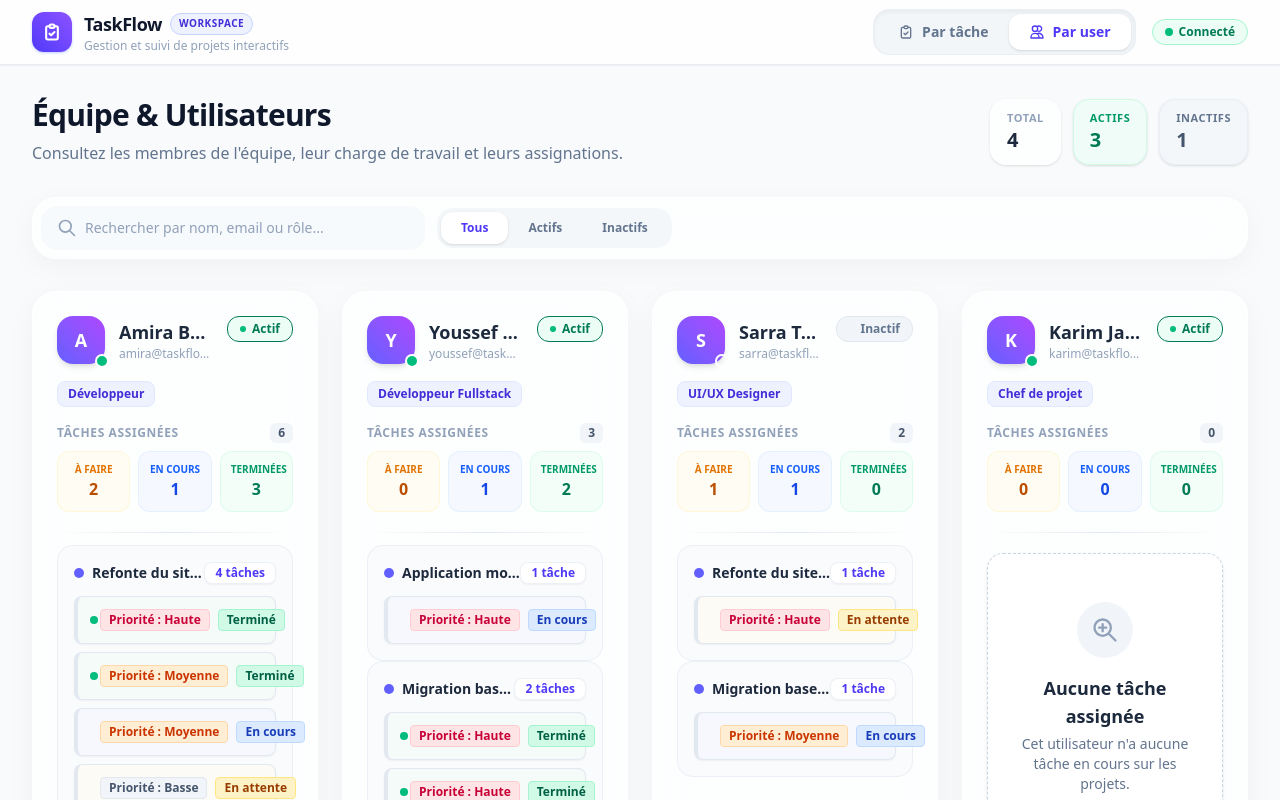
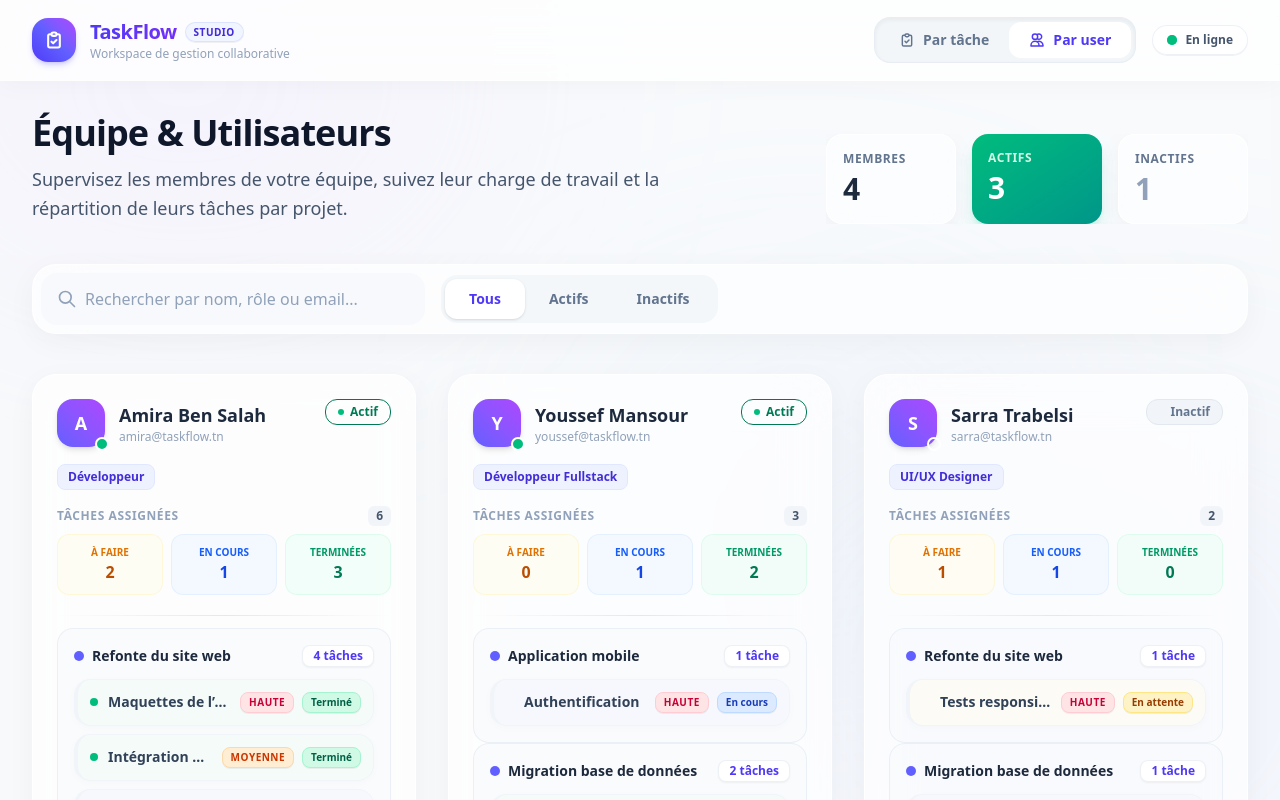
Before and after one commit to omarsafi3/tp_front, an Angular app in the folder TaskFlow/: page / in a window 1280 px wide. Both pictures are taken after a click on the button "Par user". Shown: the top 800 px of the page. Built offline with nearby package versions, Linux system fonts and the light colour scheme.

Commit message:
style(ui): overhaul design system with glassmorphism, ambient gradients and modern component styling

```diff
--- a/TaskFlow/src/app/app.html
+++ b/TaskFlow/src/app/app.html
@@ -1,22 +1,27 @@
-<div class="min-h-screen bg-slate-50 flex flex-col font-sans">
-  <!-- Barre de navigation supérieure -->
-  <header class="sticky top-0 z-30 bg-white/80 backdrop-blur-md border-b border-slate-200/80 shadow-xs">
-    <div class="max-w-7xl mx-auto px-4 sm:px-6 lg:px-8 h-16 flex items-center justify-between">
+<div class="min-h-screen bg-slate-50/50 relative overflow-hidden flex flex-col font-sans text-slate-800 selection:bg-indigo-100 selection:text-indigo-800">
+  <!-- Décorations d'arrière-plan modernes (Ambient glow blobs) -->
+  <div class="fixed top-[-12%] left-[-8%] w-[45%] h-[45%] rounded-full bg-purple-300/20 blur-[130px] pointer-events-none -z-10"></div>
+  <div class="fixed bottom-[-10%] right-[-10%] w-[50%] h-[50%] rounded-full bg-indigo-300/20 blur-[140px] pointer-events-none -z-10"></div>
+  <div class="fixed top-[40%] right-[20%] w-[35%] h-[35%] rounded-full bg-blue-200/15 blur-[120px] pointer-events-none -z-10"></div>
+
+  <!-- Barre de navigation supérieure (Frosted glass) -->
+  <header class="sticky top-0 z-40 bg-white/75 backdrop-blur-xl border-b border-white/60 shadow-[0_4px_25px_rgba(0,0,0,0.03)]">
+    <div class="max-w-7xl mx-auto px-4 sm:px-6 lg:px-8 h-20 flex items-center justify-between">
       <!-- Logo et Titre -->
-      <div class="flex items-center gap-3">
-        <div class="w-10 h-10 rounded-xl bg-gradient-to-tr from-indigo-600 to-violet-500 flex items-center justify-center text-white shadow-sm shadow-indigo-200">
+      <div class="flex items-center gap-3.5 group cursor-pointer">
+        <div class="w-11 h-11 rounded-2xl bg-gradient-to-tr from-indigo-600 via-indigo-500 to-purple-500 flex items-center justify-center text-white shadow-md shadow-indigo-500/25 transition-transform duration-300 group-hover:scale-105 group-hover:rotate-2">
           <svg xmlns="http://www.w3.org/2000/svg" class="w-5 h-5" fill="none" viewBox="0 0 24 24" stroke="currentColor" stroke-width="2.5">
             <path stroke-linecap="round" stroke-linejoin="round" d="M9 5H7a2 2 0 00-2 2v12a2 2 0 002 2h10a2 2 0 002-2V7a2 2 0 00-2-2h-2M9 5a2 2 0 002 2h2a2 2 0 002-2M9 5a2 2 0 012-2h2a2 2 0 012 2m-6 9l2 2 4-4" />
           </svg>
         </div>
         <div>
-          <h1 class="text-lg font-black text-slate-900 tracking-tight flex items-center gap-2">
+          <h1 class="text-xl font-black bg-clip-text text-transparent bg-gradient-to-r from-indigo-600 to-purple-600 tracking-tight flex items-center gap-2">
             {{ title() }}
-            <span class="text-[10px] font-bold uppercase tracking-wider bg-indigo-50 text-indigo-700 px-2 py-0.5 rounded-full border border-indigo-200">
-              Workspace
+            <span class="text-[10px] font-black uppercase tracking-wider bg-indigo-50/80 text-indigo-700 px-2 py-0.5 rounded-full border border-indigo-200/50 shadow-2xs">
+              Studio
             </span>
           </h1>
-          <p class="text-xs text-slate-400">Gestion et suivi de projets interactifs</p>
+          <p class="text-xs font-medium text-slate-400">Workspace de gestion collaborative</p>
         </div>
       </div>
 
@@ -28,29 +33,39 @@
           (viewChange)="onViewChange($event)"
         />
 
-        <span class="hidden sm:inline-flex items-center gap-1.5 px-3 py-1 rounded-full text-xs font-semibold bg-emerald-50 text-emerald-700 border border-emerald-200">
-          <span class="w-2 h-2 rounded-full bg-emerald-500 animate-pulse"></span>
-          Connecté
-        </span>
+        <div class="hidden md:flex items-center gap-2 px-3.5 py-1.5 rounded-full bg-white/80 border border-slate-200/60 shadow-2xs">
+          <span class="relative flex h-2.5 w-2.5">
+            <span class="animate-ping absolute inline-flex h-full w-full rounded-full bg-emerald-400 opacity-75"></span>
+            <span class="relative inline-flex rounded-full h-2.5 w-2.5 bg-emerald-500"></span>
+          </span>
+          <span class="text-xs font-bold text-slate-600">En ligne</span>
+        </div>
       </div>
     </div>
   </header>
 
   <!-- Contenu Principal -->
-  <main class="flex-1">
+  <main class="flex-1 w-full max-w-7xl mx-auto px-4 sm:px-6 lg:px-8 py-8">
     @if (currentView() === 'tasks') {
-      <app-project-list />
+      <div class="animate-in fade-in duration-300">
+        <app-project-list />
+      </div>
     } @else {
-      <div class="max-w-7xl mx-auto px-4 sm:px-6 lg:px-8 py-8">
+      <div class="animate-in fade-in duration-300">
         <app-user-list />
       </div>
     }
   </main>
 
   <!-- Pied de page -->
-  <footer class="bg-white border-t border-slate-200 py-6 mt-12 text-center text-xs text-slate-400">
-    <div class="max-w-7xl mx-auto px-4">
-      <p>&copy; 2026 TaskFlow &bull; TP Architecture Frontend Angular</p>
+  <footer class="bg-white/60 backdrop-blur-md border-t border-slate-200/50 py-8 mt-12 text-center text-xs font-medium text-slate-400">
+    <div class="max-w-7xl mx-auto px-4 flex flex-col sm:flex-row items-center justify-between gap-4">
+      <div class="flex items-center gap-2">
+        <span class="font-bold text-slate-700">TaskFlow</span>
+        <span>&bull;</span>
+        <span>Framework Web Front-End</span>
+      </div>
+      <p>&copy; 2026-2027 Tous droits réservés.</p>
     </div>
   </footer>
 </div>
--- a/TaskFlow/src/app/features/projects/components/task-list/task-list.html
+++ b/TaskFlow/src/app/features/projects/components/task-list/task-list.html
@@ -1,15 +1,15 @@
 <div class="task-list space-y-2.5">
   <!-- Partie 8.2 : @if pour afficher "Aucune tâche" -->
   @if (tasks().length === 0) {
-    <p class="text-sm text-slate-400 italic py-3 text-center bg-slate-50 rounded-lg border border-dashed border-slate-200">
+    <div class="text-xs text-slate-400 font-medium py-3 text-center bg-slate-50/60 rounded-xl border border-dashed border-slate-200">
       Aucune tâche.
-    </p>
+    </div>
   } @else {
     <ul class="space-y-2">
       @for (task of tasks(); track task.id) {
         <!-- Partie 9 : Tâche avec bordure latérale, espacement et fond différencié -->
         <li
-          class="flex flex-col sm:flex-row sm:items-center justify-between gap-2.5 p-3 rounded-lg border border-slate-200 shadow-xs transition-all duration-150"
+          class="flex flex-col sm:flex-row sm:items-center justify-between gap-2.5 p-3 rounded-2xl border border-slate-100 shadow-[0_2px_8px_rgba(0,0,0,0.02)] transition-all duration-200 hover:shadow-sm"
           [ngClass]="getTaskStatusBorderClass(task.status)"
         >
           <!-- Partie 6.1 : Interpolation du titre de la tâche -->
@@ -21,7 +21,7 @@
               [class.bg-amber-500]="task.status === 'En attente'"
             ></span>
             <span
-              class="text-sm font-medium truncate"
+              class="text-xs sm:text-sm font-semibold text-slate-700 truncate"
               [class.line-through]="task.status === 'Terminé'"
               [class.text-slate-400]="task.status === 'Terminé'"
             >
@@ -32,8 +32,8 @@
           <div class="flex flex-wrap items-center gap-2 shrink-0">
             <!-- Nom de l'assigné (affiché seulement si showAssignee est vrai) -->
             @if (showAssignee()) {
-              <span class="inline-flex items-center gap-1 px-2 py-0.5 rounded text-xs font-medium bg-slate-100 text-slate-600 border border-slate-200/50">
-                <svg xmlns="http://www.w3.org/2000/svg" class="w-3 h-3 text-slate-400" viewBox="0 0 20 20" fill="currentColor">
+              <span class="inline-flex items-center gap-1.5 px-2.5 py-1 rounded-lg text-[11px] font-semibold bg-white text-slate-600 border border-slate-200/60 shadow-2xs">
+                <svg xmlns="http://www.w3.org/2000/svg" class="w-3 h-3 text-indigo-400" viewBox="0 0 20 20" fill="currentColor">
                   <path fill-rule="evenodd" d="M10 9a3 3 0 100-6 3 3 0 000 6zm-7 9a7 7 0 1114 0H3z" clip-rule="evenodd" />
                 </svg>
                 {{ getAssigneeName(task.assigneeId) }}
@@ -42,15 +42,15 @@
 
             <!-- Partie 6.1 : Interpolation de la priorité avec badge -->
             <span
-              class="inline-flex items-center px-2 py-0.5 rounded text-xs font-semibold border"
+              class="inline-flex items-center px-2 py-0.5 rounded-lg text-[10px] font-bold uppercase tracking-wider border shadow-2xs"
               [ngClass]="getPriorityBadgeClass(task.priority)"
             >
-              Priorité : {{ task.priority }}
+              {{ task.priority }}
             </span>
 
             <!-- Partie 6.1 : Interpolation du statut avec badge différencié -->
             <span
-              class="inline-flex items-center px-2 py-0.5 rounded text-xs font-semibold border"
+              class="inline-flex items-center px-2 py-0.5 rounded-lg text-[10px] font-bold border shadow-2xs"
               [ngClass]="getStatusBadgeClass(task.status)"
             >
               {{ task.status }}
--- a/TaskFlow/src/app/features/users/components/user-list/user-list.html
+++ b/TaskFlow/src/app/features/users/components/user-list/user-list.html
@@ -1,34 +1,36 @@
-<div class="space-y-8">
+<div class="space-y-10">
   <!-- Header & Stats -->
-  <div class="flex flex-col sm:flex-row sm:items-end justify-between gap-6">
-    <div>
-      <h2 class="text-3xl font-black text-slate-900 tracking-tight mb-2">Équipe & Utilisateurs</h2>
-      <p class="text-slate-500 font-medium">
-        Consultez les membres de l'équipe, leur charge de travail et leurs assignations.
+  <div class="flex flex-col lg:flex-row lg:items-end justify-between gap-8">
+    <div class="max-w-2xl">
+      <h2 class="text-4xl font-black text-slate-900 tracking-tight mb-3">Équipe & Utilisateurs</h2>
+      <p class="text-lg text-slate-600 leading-relaxed">
+        Supervisez les membres de votre équipe, suivez leur charge de travail et la répartition de leurs tâches par projet.
       </p>
     </div>
 
-    <!-- Quick Stats -->
-    <div class="flex gap-3">
-      <div class="px-4 py-2.5 rounded-2xl bg-white/70 backdrop-blur-md border border-white shadow-sm">
-        <span class="text-[11px] font-bold uppercase tracking-wider text-slate-400 block">Total</span>
-        <span class="text-xl font-black text-slate-800">{{ totalUsersCount() }}</span>
+    <!-- Stats Cards -->
+    <div class="flex gap-4 overflow-x-auto pb-4 lg:pb-0">
+      <div class="flex-shrink-0 bg-white/60 backdrop-blur-lg border border-white/80 shadow-[0_8px_30px_rgb(0,0,0,0.04)] rounded-2xl p-4 min-w-[130px]">
+        <p class="text-xs font-bold text-slate-500 uppercase tracking-wider mb-1">Membres</p>
+        <p class="text-3xl font-black text-slate-800">{{ totalUsersCount() }}</p>
       </div>
-      <div class="px-4 py-2.5 rounded-2xl bg-emerald-50/60 border border-emerald-100 shadow-sm">
-        <span class="text-[11px] font-bold uppercase tracking-wider text-emerald-600 block">Actifs</span>
-        <span class="text-xl font-black text-emerald-700">{{ activeUsersCount() }}</span>
+
+      <div class="flex-shrink-0 bg-gradient-to-br from-emerald-500 to-teal-600 shadow-lg shadow-emerald-500/20 rounded-2xl p-4 min-w-[130px] text-white">
+        <p class="text-xs font-bold text-emerald-100 uppercase tracking-wider mb-1">Actifs</p>
+        <p class="text-3xl font-black">{{ activeUsersCount() }}</p>
       </div>
-      <div class="px-4 py-2.5 rounded-2xl bg-slate-100/70 border border-slate-200/60 shadow-sm">
-        <span class="text-[11px] font-bold uppercase tracking-wider text-slate-500 block">Inactifs</span>
-        <span class="text-xl font-black text-slate-600">{{ inactiveUsersCount() }}</span>
+
+      <div class="flex-shrink-0 bg-white/60 backdrop-blur-lg border border-white/80 shadow-[0_8px_30px_rgb(0,0,0,0.04)] rounded-2xl p-4 min-w-[130px]">
+        <p class="text-xs font-bold text-slate-500 uppercase tracking-wider mb-1">Inactifs</p>
+        <p class="text-3xl font-black text-slate-400">{{ inactiveUsersCount() }}</p>
       </div>
     </div>
   </div>
 
-  <!-- Search & Filter Controls -->
-  <div class="bg-white/70 backdrop-blur-xl border border-white/60 p-2 rounded-3xl shadow-[0_8px_30px_rgb(0,0,0,0.04)] flex flex-col sm:flex-row gap-3 items-center">
-    <!-- Search Bar -->
-    <div class="relative w-full sm:w-96 flex-shrink-0">
+  <!-- Search & Segmented Filter Bar -->
+  <div class="bg-white/70 backdrop-blur-xl border border-white/60 p-2 rounded-3xl shadow-[0_8px_30px_rgb(0,0,0,0.04)] flex flex-col md:flex-row gap-4 items-center">
+    <!-- Search Input -->
+    <div class="relative w-full md:w-96 flex-shrink-0">
       <div class="absolute inset-y-0 left-0 pl-4 flex items-center pointer-events-none">
         <svg class="h-5 w-5 text-slate-400" fill="none" viewBox="0 0 24 24" stroke="currentColor" stroke-width="2">
           <path stroke-linecap="round" stroke-linejoin="round" d="M21 21l-6-6m2-5a7 7 0 11-14 0 7 7 0 0114 0z" />
@@ -36,24 +38,26 @@
       </div>
       <input
         type="text"
-        placeholder="Rechercher par nom, email ou rôle..."
+        placeholder="Rechercher par nom, rôle ou email..."
         [(ngModel)]="searchTerm"
-        class="w-full pl-11 pr-4 py-3 bg-slate-100/50 border-none rounded-2xl text-slate-900 placeholder-slate-400 focus:ring-2 focus:ring-indigo-500 focus:bg-white transition-all text-sm font-medium"
+        class="w-full pl-11 pr-4 py-3.5 bg-slate-100/50 border-none rounded-2xl text-slate-900 placeholder-slate-400 focus:ring-2 focus:ring-indigo-500 focus:bg-white transition-all font-medium"
       />
     </div>
 
-    <!-- Active Filters -->
-    <div class="flex p-1 w-full sm:w-auto bg-slate-100/80 rounded-2xl">
+    <!-- Active Status Segmented Filter -->
+    <div class="flex p-1 w-full md:w-auto bg-slate-100/80 rounded-2xl overflow-x-auto">
       @for (filter of ['Tous', 'Actifs', 'Inactifs']; track filter) {
         <button
           type="button"
           (click)="setActiveFilter($any(filter))"
-          class="flex-1 sm:flex-none px-5 py-2 rounded-xl text-xs font-bold transition-all duration-200"
+          class="flex-1 md:flex-none px-6 py-2.5 rounded-xl text-sm font-bold transition-all duration-300 ease-out whitespace-nowrap"
           [class.bg-white]="activeFilter() === filter"
           [class.text-indigo-600]="activeFilter() === filter"
           [class.shadow-sm]="activeFilter() === filter"
+          [class.scale-105]="activeFilter() === filter"
           [class.text-slate-500]="activeFilter() !== filter"
           [class.hover:text-slate-800]="activeFilter() !== filter"
+          [class.hover:bg-slate-200/50]="activeFilter() !== filter"
         >
           {{ filter }}
         </button>
@@ -63,41 +67,46 @@
 
   <!-- Selected User Preview Banner -->
   @if (selectedUser(); as user) {
-    <div class="animate-in fade-in slide-in-from-top-3 duration-300 relative overflow-hidden bg-gradient-to-r from-purple-900 via-indigo-900 to-slate-900 rounded-3xl p-6 text-white shadow-xl flex flex-col sm:flex-row items-center justify-between gap-4">
-      <div class="flex items-center gap-4">
-        <div class="w-12 h-12 rounded-2xl bg-white/10 backdrop-blur-md border border-white/20 flex items-center justify-center text-xl font-black">
+    <div class="animate-in fade-in slide-in-from-top-4 duration-300 relative overflow-hidden bg-gradient-to-r from-purple-950 via-indigo-900 to-slate-900 rounded-3xl p-8 text-white shadow-2xl shadow-indigo-900/20 flex flex-col sm:flex-row items-center justify-between gap-6">
+      <div class="absolute top-0 right-0 w-64 h-64 bg-white/10 rounded-full blur-3xl -translate-y-1/2 translate-x-1/3"></div>
+
+      <div class="relative z-10 flex items-center gap-5">
+        <div class="w-16 h-16 rounded-2xl bg-white/10 backdrop-blur-md border border-white/20 flex items-center justify-center text-2xl font-black shadow-inner">
           {{ user.name.charAt(0) }}
         </div>
         <div>
-          <span class="inline-flex items-center gap-1.5 px-2 py-0.5 rounded-md bg-white/10 text-[10px] font-bold uppercase tracking-wider text-indigo-200 mb-1">
-            Focus Membre
+          <span class="inline-flex items-center gap-1.5 px-2.5 py-1 rounded-md bg-indigo-500/30 border border-indigo-400/30 text-xs font-bold uppercase tracking-wider text-indigo-200 mb-2">
+            <span class="w-1.5 h-1.5 rounded-full bg-indigo-400"></span> Profil Sélectionné
           </span>
-          <h4 class="text-xl font-bold">{{ user.name }} <span class="text-xs font-normal text-slate-300">({{ user.role }})</span></h4>
-          <p class="text-xs text-slate-300">{{ user.email }}</p>
+          <h3 class="text-2xl font-bold">{{ user.name }}</h3>
+          <p class="text-sm text-slate-300 font-medium">{{ user.role }} &bull; {{ user.email }}</p>
         </div>
       </div>
+
       <button
         type="button"
         (click)="selectedUser.set(null)"
-        class="px-4 py-2 bg-white/10 hover:bg-white/20 border border-white/20 rounded-xl text-xs font-bold transition-all"
+        class="relative z-10 px-6 py-3 bg-white/10 hover:bg-white/20 backdrop-blur-md border border-white/20 rounded-xl font-semibold text-sm transition-all"
       >
-        Fermer
+        Fermer l'aperçu
       </button>
     </div>
   }
 
   <!-- Users Grid / Empty State -->
   @if (filteredUsers().length === 0) {
-    <div class="animate-in fade-in duration-300">
+    <div class="animate-in fade-in duration-500">
       <app-empty-state
-        [title]="searchTerm() ? 'Aucun utilisateur trouvé pour « ' + searchTerm() + ' »' : 'Aucun utilisateur disponible'"
-        [message]="'Essayez de modifier votre terme de recherche ou le filtre actif.'"
+        [title]="searchTerm() ? 'Aucun utilisateur trouvé pour « ' + searchTerm() + ' »' : 'Aucun utilisateur à afficher'"
+        [message]="'Modifiez vos termes de recherche ou réinitialisez le filtre de statut pour voir les membres.'"
       />
     </div>
   } @else {
-    <div class="grid grid-cols-1 md:grid-cols-2 lg:grid-cols-3 xl:grid-cols-4 gap-6">
+    <div class="grid grid-cols-1 md:grid-cols-2 xl:grid-cols-3 gap-8">
       @for (user of filteredUsers(); track user.id) {
         <app-user-card
+          class="h-full block animate-in fade-in zoom-in-95 duration-500"
+          [style.animation-delay]="$index * 50 + 'ms'"
           [user]="user"
           [projects]="projects()"
           [isSelected]="selectedUser()?.id === user.id"
--- a/TaskFlow/src/app/shared/components/empty-state/empty-state.html
+++ b/TaskFlow/src/app/shared/components/empty-state/empty-state.html
@@ -1,9 +1,9 @@
-<div class="empty-state-card text-center py-12 px-6 bg-white rounded-2xl border border-dashed border-slate-300 shadow-sm">
-  <div class="mx-auto w-14 h-14 mb-4 rounded-full bg-slate-100 flex items-center justify-center text-slate-400">
-    <svg xmlns="http://www.w3.org/2000/svg" class="w-7 h-7" fill="none" viewBox="0 0 24 24" stroke="currentColor" stroke-width="2">
-      <path stroke-linecap="round" stroke-linejoin="round" d="M21 21l-6-6m2-5a7 7 0 11-14 0 7 7 0 0114 0zM10 7v3m0 0v3m0-3h3m-3 0H7" />
+<div class="empty-state-card text-center py-7 px-5 bg-white/60 backdrop-blur-sm rounded-2xl border border-dashed border-slate-200 shadow-2xs transition-all">
+  <div class="mx-auto w-12 h-12 mb-3 rounded-2xl bg-gradient-to-tr from-slate-100 to-indigo-50/60 flex items-center justify-center text-indigo-400 border border-slate-200/50 shadow-2xs">
+    <svg xmlns="http://www.w3.org/2000/svg" class="w-6 h-6" fill="none" viewBox="0 0 24 24" stroke="currentColor" stroke-width="1.8">
+      <path stroke-linecap="round" stroke-linejoin="round" d="M20 13V6a2 2 0 00-2-2H6a2 2 0 00-2 2v7m16 0v5a2 2 0 01-2 2H6a2 2 0 01-2-2v-5m16 0h-2.586a1 1 0 00-.707.293l-2.414 2.414a1 1 0 01-.707.293h-3.172a1 1 0 01-.707-.293l-2.414-2.414A1 1 0 006.586 13H4" />
     </svg>
   </div>
-  <h3 class="text-lg font-semibold text-slate-800 mb-1">{{ title() }}</h3>
-  <p class="text-sm text-slate-500 max-w-sm mx-auto">{{ message() }}</p>
+  <h3 class="text-sm sm:text-base font-bold text-slate-800 mb-1 tracking-tight">{{ title() }}</h3>
+  <p class="text-xs text-slate-400 max-w-xs mx-auto leading-relaxed">{{ message() }}</p>
 </div>
--- a/TaskFlow/src/app/shared/components/view-toggle/view-toggle.html
+++ b/TaskFlow/src/app/shared/components/view-toggle/view-toggle.html
@@ -1,17 +1,18 @@
-<div class="inline-flex p-1 bg-slate-100/90 rounded-2xl border border-slate-200/50 shadow-inner">
+<div class="inline-flex p-1 bg-slate-100/90 backdrop-blur-md rounded-2xl border border-slate-200/60 shadow-inner">
   <!-- Bouton Par tâche -->
   <button
     type="button"
     (click)="setView('tasks')"
-    class="flex items-center gap-2 px-5 py-2 rounded-xl text-xs sm:text-sm font-bold transition-all duration-200 cursor-pointer"
+    class="flex items-center gap-2 px-4 sm:px-5 py-2 rounded-xl text-xs sm:text-sm font-bold transition-all duration-300 cursor-pointer select-none"
     [class.bg-white]="currentView() === 'tasks'"
     [class.text-indigo-600]="currentView() === 'tasks'"
-    [class.shadow-sm]="currentView() === 'tasks'"
+    [class.shadow-[0_2px_10px_rgba(0,0,0,0.06)]]="currentView() === 'tasks'"
     [class.scale-[1.02]]="currentView() === 'tasks'"
     [class.text-slate-500]="currentView() !== 'tasks'"
     [class.hover:text-slate-800]="currentView() !== 'tasks'"
+    [class.hover:bg-slate-200/40]="currentView() !== 'tasks'"
   >
-    <svg xmlns="http://www.w3.org/2000/svg" class="w-4 h-4" fill="none" viewBox="0 0 24 24" stroke="currentColor" stroke-width="2">
+    <svg xmlns="http://www.w3.org/2000/svg" class="w-4 h-4 transition-transform duration-200" [class.scale-110]="currentView() === 'tasks'" fill="none" viewBox="0 0 24 24" stroke="currentColor" stroke-width="2.2">
       <path stroke-linecap="round" stroke-linejoin="round" d="M9 5H7a2 2 0 00-2 2v12a2 2 0 002 2h10a2 2 0 002-2V7a2 2 0 00-2-2h-2M9 5a2 2 0 002 2h2a2 2 0 002-2M9 5a2 2 0 012-2h2a2 2 0 012 2m-6 9l2 2 4-4" />
     </svg>
     <span>Par tâche</span>
@@ -21,15 +22,16 @@
   <button
     type="button"
     (click)="setView('users')"
-    class="flex items-center gap-2 px-5 py-2 rounded-xl text-xs sm:text-sm font-bold transition-all duration-200 cursor-pointer"
+    class="flex items-center gap-2 px-4 sm:px-5 py-2 rounded-xl text-xs sm:text-sm font-bold transition-all duration-300 cursor-pointer select-none"
     [class.bg-white]="currentView() === 'users'"
     [class.text-indigo-600]="currentView() === 'users'"
-    [class.shadow-sm]="currentView() === 'users'"
+    [class.shadow-[0_2px_10px_rgba(0,0,0,0.06)]]="currentView() === 'users'"
     [class.scale-[1.02]]="currentView() === 'users'"
     [class.text-slate-500]="currentView() !== 'users'"
     [class.hover:text-slate-800]="currentView() !== 'users'"
+    [class.hover:bg-slate-200/40]="currentView() !== 'users'"
   >
-    <svg xmlns="http://www.w3.org/2000/svg" class="w-4 h-4" fill="none" viewBox="0 0 24 24" stroke="currentColor" stroke-width="2">
+    <svg xmlns="http://www.w3.org/2000/svg" class="w-4 h-4 transition-transform duration-200" [class.scale-110]="currentView() === 'users'" fill="none" viewBox="0 0 24 24" stroke="currentColor" stroke-width="2.2">
       <path stroke-linecap="round" stroke-linejoin="round" d="M12 4.354a4 4 0 110 5.292M15 21H3v-1a6 6 0 0112 0v1zm0 0h6v-1a6 6 0 00-9-5.197M13 7a4 4 0 11-8 0 4 4 0 018 0z" />
     </svg>
     <span>Par user</span>
--- a/TaskFlow/src/styles.css
+++ b/TaskFlow/src/styles.css
@@ -1,3 +1,28 @@
 /* You can add global styles to this file, and also import other style files */
+@import 'tailwindcss';
 
-@import 'tailwindcss';
+@layer base {
+  body {
+    -webkit-font-smoothing: antialiased;
+    -moz-osx-font-smoothing: grayscale;
+    background-color: #f8fafc;
+    color: #1e293b;
+    font-feature-settings: 'cv02', 'cv03', 'cv04', 'cv11';
+  }
+
+  /* Custom Smooth Scrollbar */
+  ::-webkit-scrollbar {
+    width: 6px;
+    height: 6px;
+  }
+  ::-webkit-scrollbar-track {
+    background: transparent;
+  }
+  ::-webkit-scrollbar-thumb {
+    background: #cbd5e1;
+    border-radius: 9999px;
+  }
+  ::-webkit-scrollbar-thumb:hover {
+    background: #94a3b8;
+  }
+}
```
